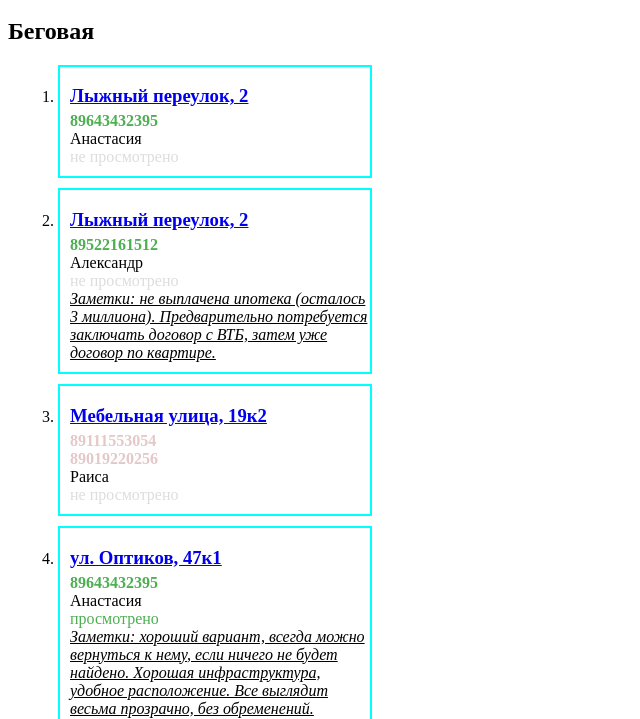
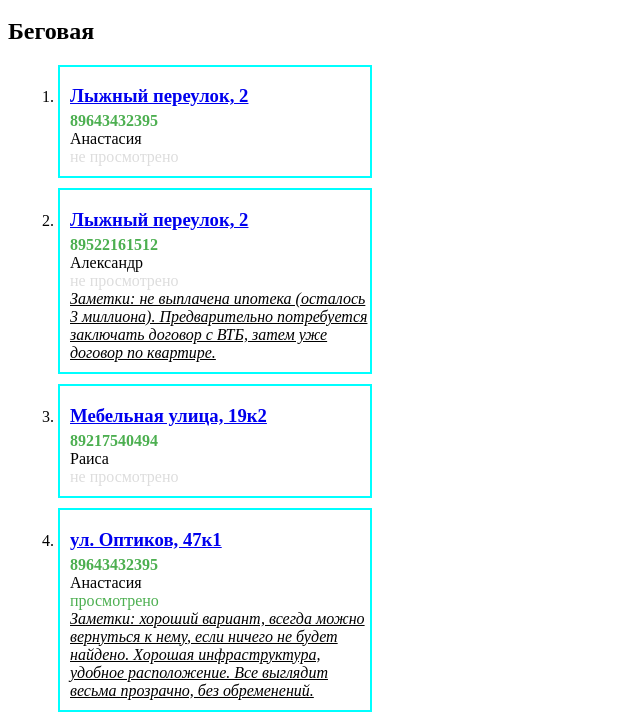
Before and after one commit to Valerii-Tcvetkov/valerii-tcvetkov.github.io, a plain HTML site: page flats.html in a window 1280 px wide. Shown: the part 100-819 px from the top of the page, without its empty margins (0-640 px from the left). Drawn offline with Linux system fonts and the light colour scheme.

Commit message:
Update status

```diff
--- a/flats.html
+++ b/flats.html
@@ -34,8 +34,7 @@
 
         <li>
             <h3><a href="https://realty.yandex.ru/offer/8650277161265841920/">Мебельная улица, 19к2</a></h3>
-            <p class="phone" type="tel">89111553054</p>
-            <p class="phone" type="tel">89019220256</p>
+            <p class="true-phone" type="tel">89217540494</p>
             <p>Раиса</p>
             <p class="not-watched">не просмотрено</p>
         </li>
```
